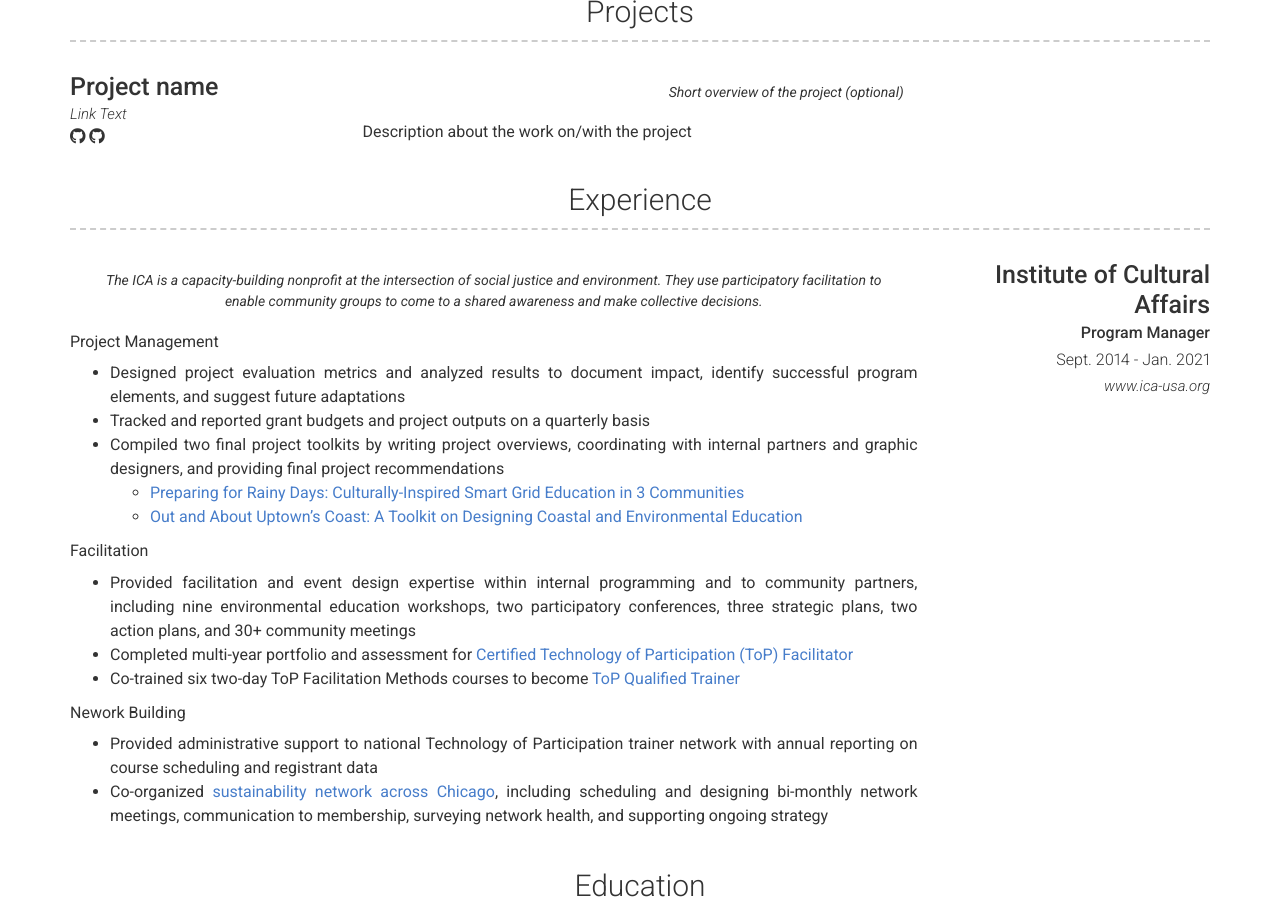
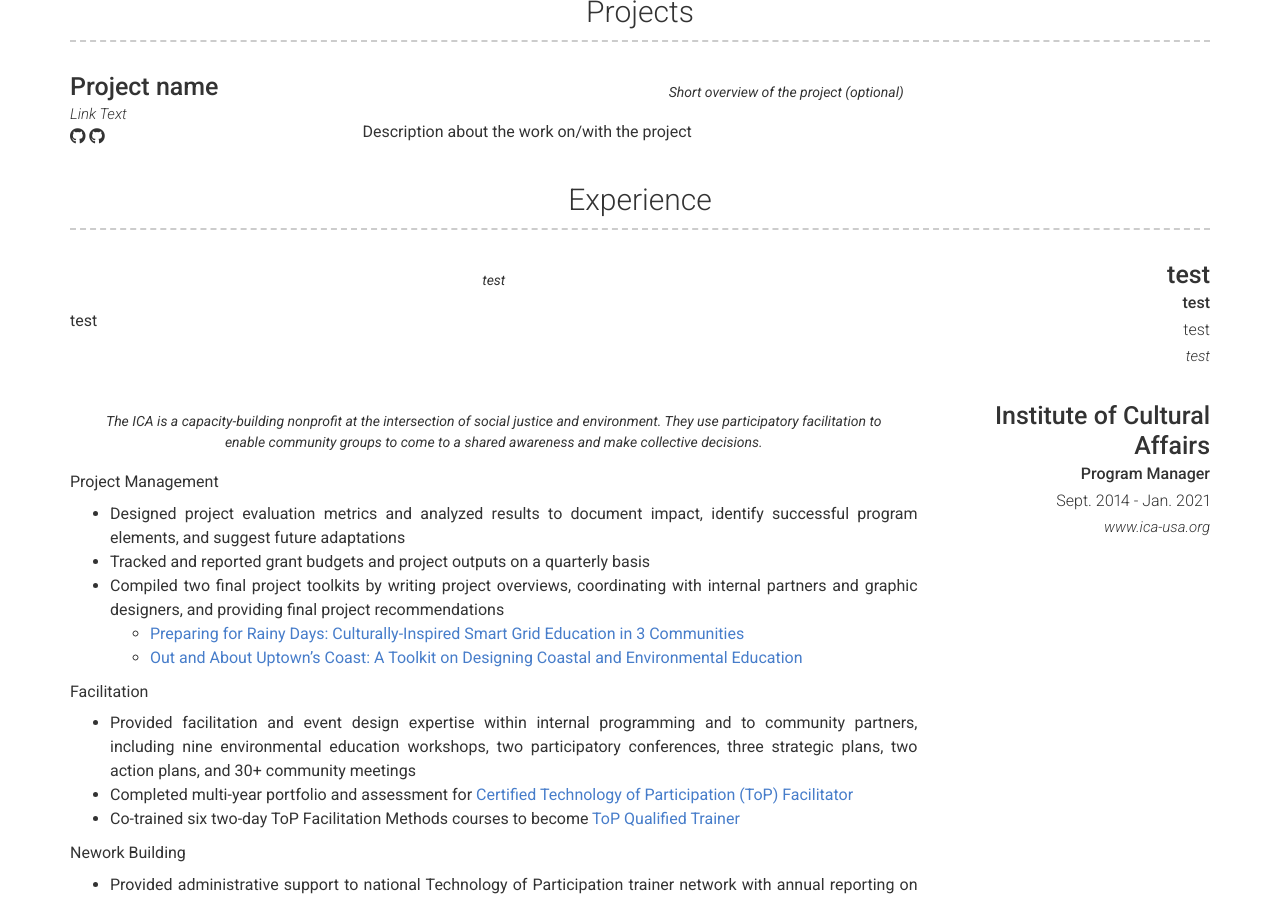
Before and after one commit to samanthasains/samanthasains.github.io, a Jekyll site: the page built from index.md, in a window 1280 px wide and 900 px high, scrolled down 535 px. Built offline with Jekyll 4.4.1, drawn with Linux system fonts in a browser that asks for light colours; nearby versions of some CDN libraries.

Commit message:
Update _config.yml

```diff
--- a/_config.yml
+++ b/_config.yml
@@ -51,6 +51,15 @@
   - title: Experience
     layout: list
     content:
+      - layout: right
+        title: test
+        sub_title: test
+        caption: test
+        link: test
+        quote: >
+          test
+        description: |
+          test
       - layout: right
         title: Institute of Cultural Affairs
         sub_title: Program Manager
```
